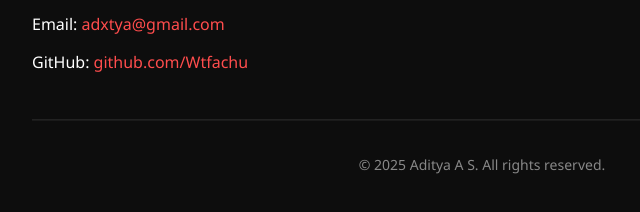
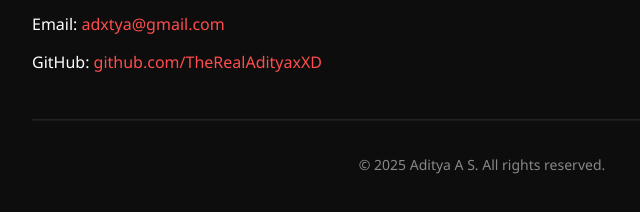
Before and after one commit to TheRealAdityaxXD/Simple-Portfolio, a plain HTML site: page index.html in a window 1280 px wide. Shown: the part 1086-1298 px from the top of the page, 158-798 px from the left. Drawn offline with Linux system fonts and the light colour scheme.

Commit message:
Update index.html

```diff
--- a/index.html
+++ b/index.html
@@ -43,7 +43,7 @@
         <section>
             <h2>Contact</h2>
             <p>Email: <a href="mailto:adxtya@gmail.com">adxtya@gmail.com</a></p>
-            <p>GitHub: <a href="https://github.com/Wtfachu" target="_blank">github.com/Wtfachu</a></p>
+            <p>GitHub: <a href="https://github.com/TheRealAdityaxXD" target="_blank">github.com/TheRealAdityaxXD</a></p>
         </section>
 
         <footer>
```
